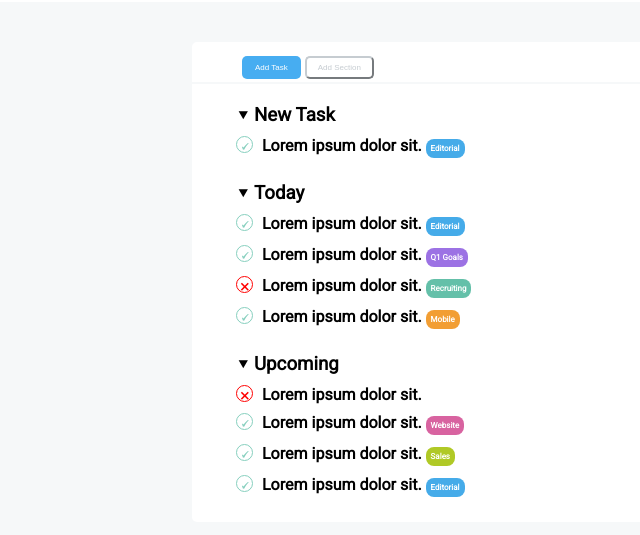
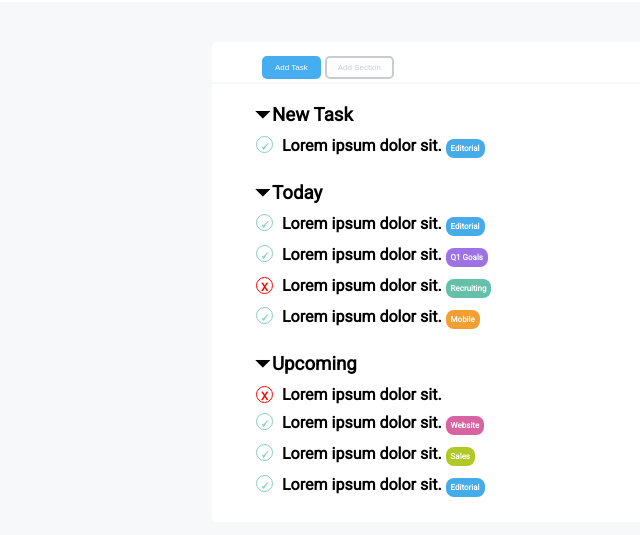
Before and after one commit to Iader-Fo/html-css-toboolist, a plain HTML site: page index.html in a window 1280 px wide. Shown: the part 59-594 px from the top of the page, without its empty margins (0-640 px from the left). Drawn offline with Linux system fonts and the light colour scheme.

Commit message:
Correzione finale in classe

```diff
--- a/style.css
+++ b/style.css
@@ -9,17 +9,13 @@ body{
 }
 
 header{
-    padding-top: 5px;
+    /* padding-top: 5px;
     padding-left: 10px;
-    padding-bottom: 5px;
+    padding-bottom: 5px; */
+    padding: 5px 10px;
     background-color: white;
 }
 
-main{
-    width: 70%;
-    margin: 0 auto;
-    padding-top: 20px;
-}
 
 #logo{
     width: 50px;
@@ -32,6 +28,14 @@ main{
     vertical-align: middle;
     font-weight: bolder;
 }
+
+main{
+    width: 70%;
+    margin: 0 auto;
+    /* padding-top: 20px; */
+    padding: 20px;
+}
+
 
 .add{
     height: 40px;
@@ -49,6 +53,7 @@ main{
     border-radius: 5px;
     padding: 5px 11px;
     font-size: 0.5em;
+    border-style: solid;
 }
 
 #task{
@@ -62,7 +67,6 @@ main{
     color: #c6ccd1;
     background-color: white;
     border-color: #c6ccd1;
-
 }
 
 .list{
@@ -79,10 +83,10 @@ h3{
 }
 
 h3::before{
-    content: '\2BC6';
-    margin-right: 5px;
-    margin-left: 5px;
-    font-size: 0.8em;
+    content: '\23F7'    ;
+    margin-right: 2px;
+    margin-left: 3px;
+    /* font-size: 0.8em; */
 }
 
 p{
@@ -107,7 +111,7 @@ p{
 
 .nope::before{
     display: inline-block;
-    content: '\10102';
+    content: 'X';
     border: red 1px solid;
     color: red;
     border-radius: 50%;
@@ -115,7 +119,7 @@ p{
     width: 15px;
     line-height: 20px;
     text-align: center;
-    font-size: 0.9em;
+    font-size: 0.7em;
     margin-right: 9px;
 }
 
--- /dev/null
+++ b/style_correzione.css
@@ -0,0 +1,25 @@
+
+
+/* CREO UNA UL SOTTO UN ALTRA UL e ALL'ULTIMO
+LI DO UN "BEFORE" e "AFTER */
+
+
+ul{
+    list-style: none;
+}
+
+li{
+    margin-bottom: 20px;
+}
+
+ul li li::before{
+    content: 'X';
+}
+
+h3::before{
+    content: 'Y';
+}
+
+ul li li::after{
+    content: 'ZZZZ';
+}
```
Also changed, not shown: index.html (+0 -1 lines), index_correzione.html (added, +27 -0 lines).
